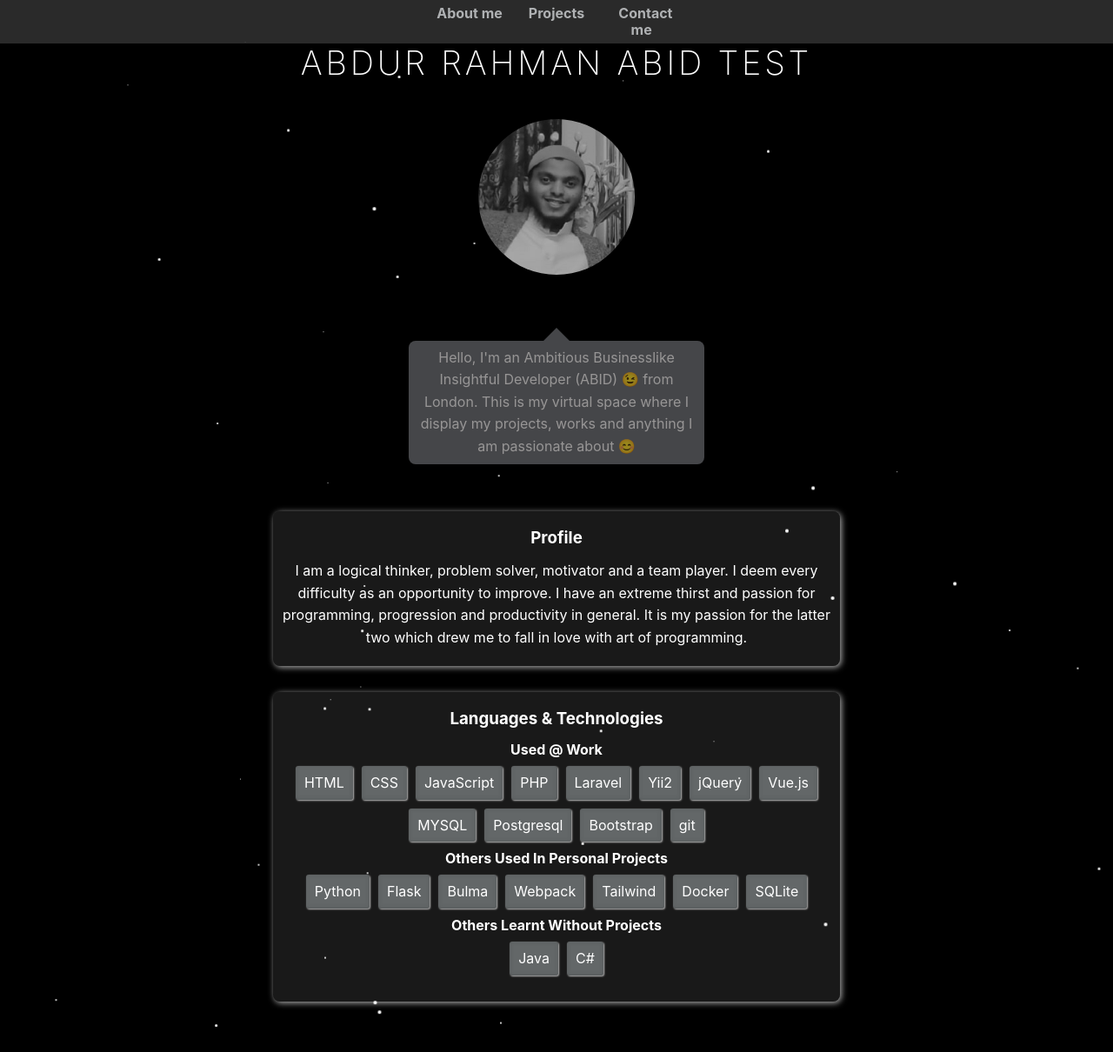
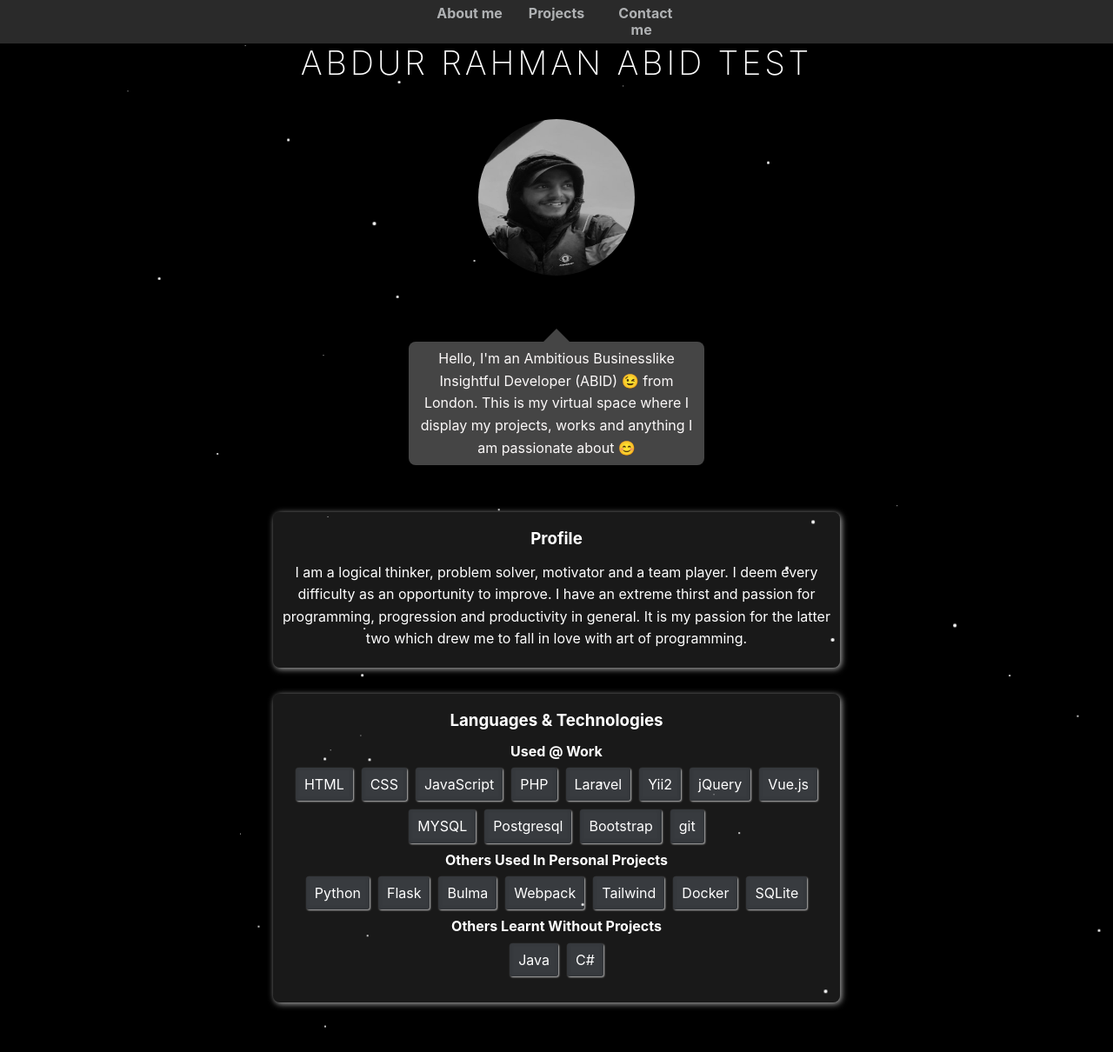
Before and after one commit to Abid-dev/portfolio, a PHP site: page / in a window 1280 px wide. Shown: the top 1210 px of the page at 87% size. Run offline with PHP 8.4, Linux system fonts and the light colour scheme; some libraries are stand-ins or nearby versions.

Commit message:
profile changes

```diff
--- a/index.php
+++ b/index.php
@@ -38,7 +38,7 @@
             <div id="aboutMe" class="page_section container">
                 <div class="align-center profile__container">
                     <h1 class="profile__name">Abdur Rahman Abid Test</h1>
-                    <img class="profile__image" src="images/profile.png" />
+                    <img class="profile__image" src="images/profile.jpeg" />
                     <p class="profile__description balloon">
                         <!-- Accomidating Businesslike Insightful Developers -->
                         Hello, I'm an Ambitious Businesslike Insightful Developer (ABID) 😉 from London. This is my virtual space where I display my projects, works and anything I am passionate about 😊
@@ -133,7 +133,7 @@
                         </a>
                     </div>
                     <div class="job">
-                        <a href="#" target="_blank">
+                        <a href="https://github.com/Abid-dev/job-board-flask-bulma" target="_blank">
                             <div class="job__image">
                                 <img class="job__image__img" src="images/jobshop2.png" />
                             </div>
@@ -203,7 +203,7 @@
         <!-- </main> -->
         <footer>
             <div class="container align-center">
-                <p class="footer_copyright">© Abdur Rahman Abid 2021</p>
+                <p class="footer_copyright">© Abdur Rahman Abid <?php echo date("Y");?></p>
             </div>
         </footer>
     </div>
--- a/styles/styles.css
+++ b/styles/styles.css
@@ -80,7 +80,7 @@ backdrop-filter: blur(2.7px);
 
 .languages-container div {
 padding: 10px;
-background: rgb(188 197 200 / 40%);
+background: rgb(80 89 99 / 40%);
 border-radius: 3px;
 box-shadow: 1px 1px 2px 0px rgb(255 255 255 / 70%);
 backdrop-filter: blur(2.7px);
@@ -300,6 +300,7 @@ footer {
 
 .profile__image {
   width: 180px;
+  height: 180px;
   border-radius: 50%;
   margin-bottom: 52px;
   filter: grayscale(100%);
@@ -314,7 +315,7 @@ footer {
   border-radius: 8px;
   padding: 8px;
   font-weight: light;
-  background-color: hsl(223, 18%, 28%);
+  background-color: hsl(0deg 0% 27%);
   color: hsl(223, 15%, 82%);
 }
 
@@ -327,8 +328,7 @@ footer {
   max-width: 100%;
   color: rgb(252, 249, 249);
   font-size: 16px;
-  background-color: hsl(225, 3%, 47%);
-  opacity: 60%;
+  background-color: hsl(0deg 0% 27%);
 }
 
 .balloon::before {
@@ -338,7 +338,7 @@ footer {
   left: 50%;
   margin-left: -15px;
   border: 15px solid transparent;
-  border-bottom: 15px solid hsl(225, 3%, 47%);
+  border-bottom: 15px solid hsl(0deg 0% 27%);
 }
 
 .column_header {
```
Also changed, not shown: images/profile.jpeg (added), images/profile.png (deleted).
